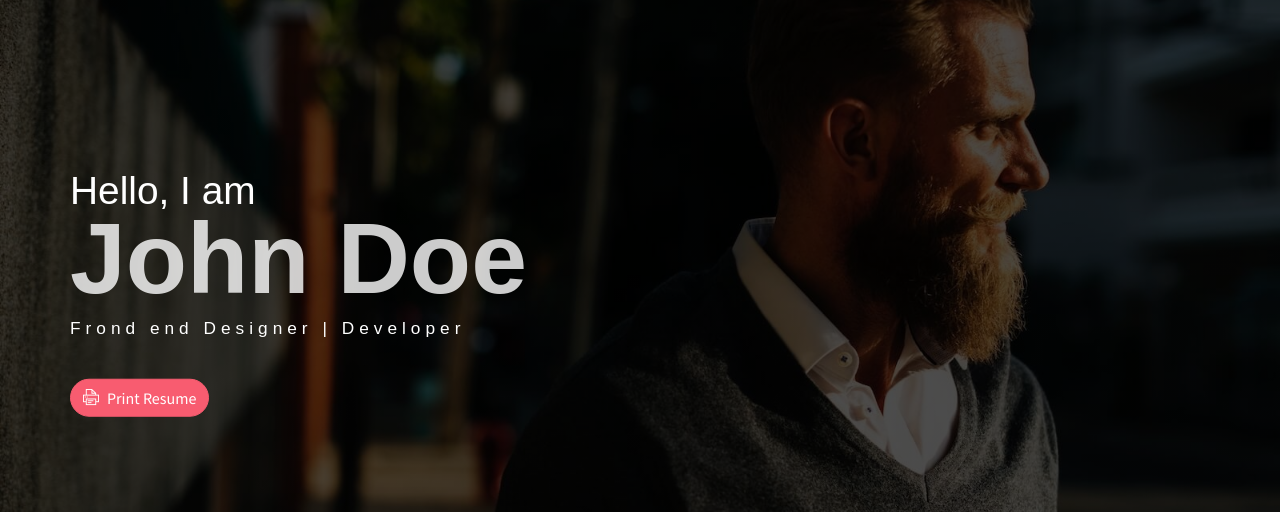
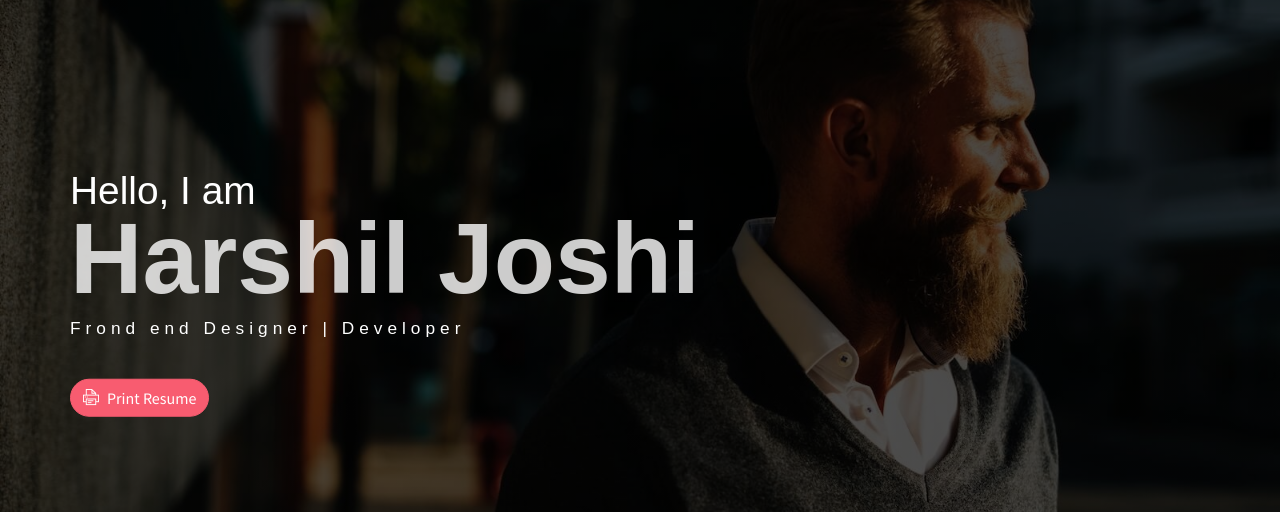
Before and after one commit to vishal-git2022/harshil, a plain HTML site: page index.html in a window 1280 px wide. Shown: the part 60-572 px from the top of the page. Drawn offline with Linux system fonts and the light colour scheme; some packages are replaced by stand-ins of ours.

Commit message:
Name Changed

```diff
--- a/index.html
+++ b/index.html
@@ -24,7 +24,7 @@
             </ul>
             <div class="header-content">
                 <h4 class="header-subtitle" >Hello, I am</h4>
-                <h1 class="header-title">John Doe</h1>
+                <h1 class="header-title">Harshil Joshi</h1>
                 <h6 class="header-mono" >Frond end Designer | Developer</h6>
                 <button class="btn btn-primary btn-rounded"><i class="ti-printer pr-2"></i>Print Resume</button>
             </div>
```
